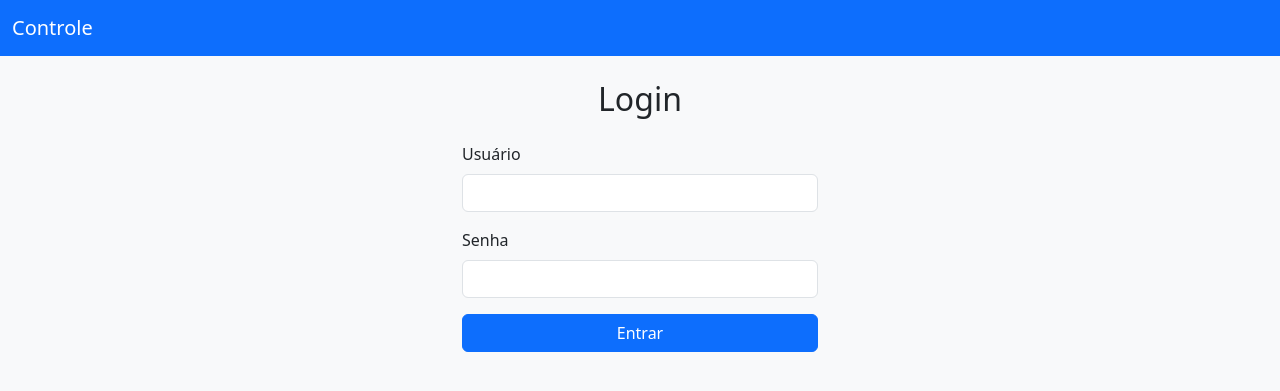
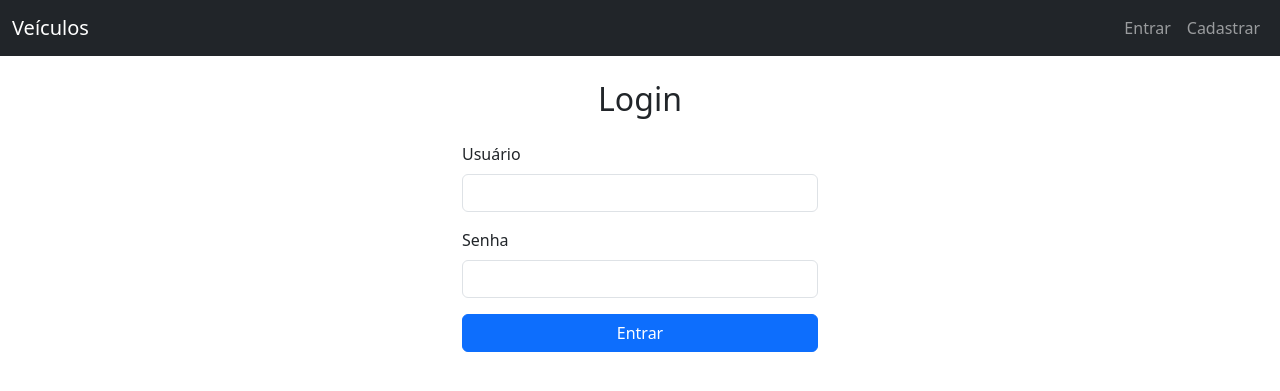
Before and after one commit to Vinicius-art01/controle-entrada-filial, a Flask app: a page that uses templates/base.html in a window 1280 px wide. Shown: the top 391 px of the page. Run offline with Flask 3, Linux system fonts and the light colour scheme.

Commit message:
Update base.html

```diff
--- a/templates/base.html
+++ b/templates/base.html
@@ -2,38 +2,52 @@
 <html lang="pt-br">
 <head>
     <meta charset="UTF-8">
-  <meta name="viewport" content="width=device-width, initial-scale=1">
+    <meta name="viewport" content="width=device-width, initial-scale=1.0">
     <title>{% block title %}Controle de Veículos{% endblock %}</title>
-  <link href="https://cdn.jsdelivr.net/npm/bootstrap@5.3.0/dist/css/bootstrap.min.css" rel="stylesheet">
+    <link rel="stylesheet" href="https://cdn.jsdelivr.net/npm/bootstrap@5.3.0/dist/css/bootstrap.min.css">
 </head>
-<body class="bg-light">
-<nav class="navbar navbar-expand-lg navbar-dark bg-primary">
+<body>
+
+<nav class="navbar navbar-expand-lg navbar-dark bg-dark mb-4">
   <div class="container-fluid">
-    <a class="navbar-brand" href="{{ url_for('home') }}">Controle</a>
-    <div class="collapse navbar-collapse">
+    <a class="navbar-brand" href="{{ url_for('home') }}">Veículos</a>
+    <button class="navbar-toggler" type="button" data-bs-toggle="collapse" data-bs-target="#navbarNav">
+      <span class="navbar-toggler-icon"></span>
+    </button>
+    <div class="collapse navbar-collapse" id="navbarNav">
       <ul class="navbar-nav ms-auto">
         {% if current_user.is_authenticated %}
         <li class="nav-item">
           <a class="nav-link" href="{{ url_for('logout') }}">Sair</a>
+        </li>
+        {% else %}
+        <li class="nav-item">
+          <a class="nav-link" href="{{ url_for('login') }}">Entrar</a>
+        </li>
+        <li class="nav-item">
+          <a class="nav-link" href="{{ url_for('register') }}">Cadastrar</a>
         </li>
         {% endif %}
       </ul>
     </div>
   </div>
 </nav>
-<div class="container py-4">
+
+<div class="container">
     {% with messages = get_flashed_messages(with_categories=true) %}
       {% if messages %}
-      {% for category, msg in messages %}
+        {% for category, message in messages %}
           <div class="alert alert-{{ category }} alert-dismissible fade show" role="alert">
-          {{ msg }}
+            {{ message }}
             <button type="button" class="btn-close" data-bs-dismiss="alert"></button>
           </div>
         {% endfor %}
       {% endif %}
     {% endwith %}
+
     {% block content %}{% endblock %}
 </div>
+
 <script src="https://cdn.jsdelivr.net/npm/bootstrap@5.3.0/dist/js/bootstrap.bundle.min.js"></script>
 </body>
 </html>
```
Lines whose indentation alone changed are shown as unchanged.
